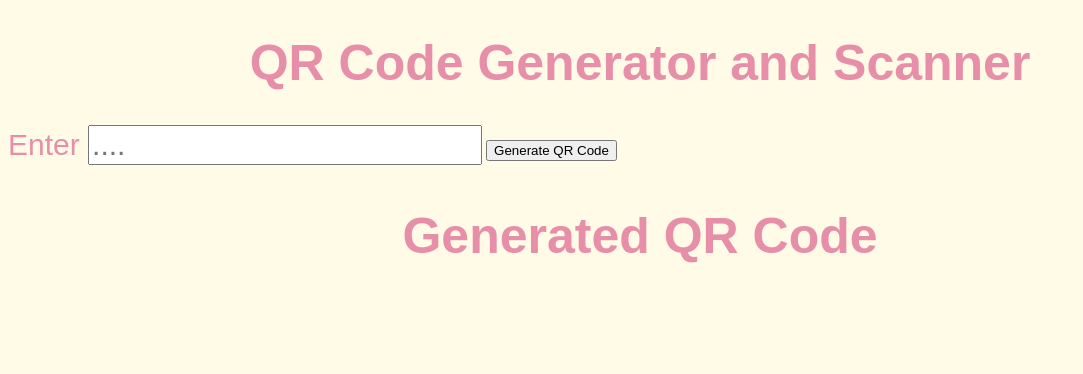
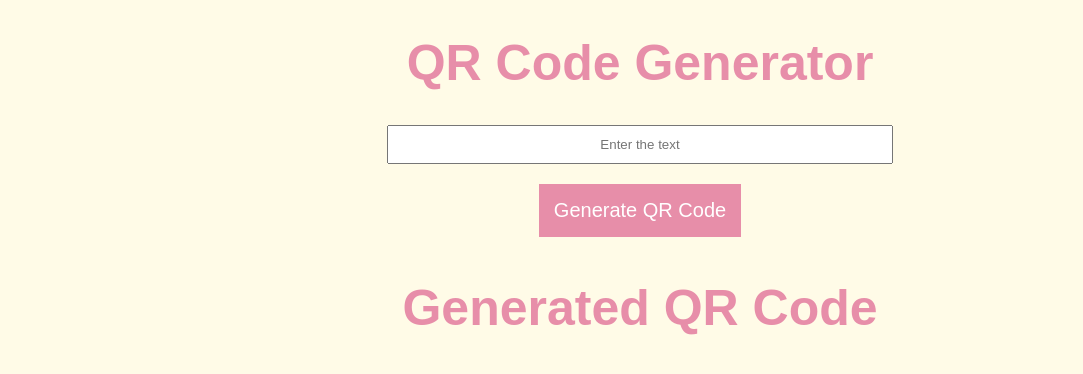
Before and after one commit to akash2600707/QR-generator, a website: page index.html in a window 1280 px wide. Shown: the whole page, without its empty margins (0-1083 px from the left). Drawn offline with nearby package versions, Linux system fonts and the light colour scheme.

Commit message:
Update index.html

```diff
--- a/index.html
+++ b/index.html
@@ -1,25 +1,73 @@
+
 <!DOCTYPE html>
 <html lang="en">
 
 <head>
     <meta charset="UTF-8">
     <meta name="viewport" content="width=device-width, initial-scale=1.0">
-    <title>QR Code Generator and Scanner</title>
+    <title>QR Code Generator</title>
     <script src="https://code.jquery.com/jquery-3.6.0.min.js"></script>
-    <link rel="stylesheet" href="./style.css">
+    <style>
+        body {
+            background-color: #FFFBE7;
+        }
+
+        h1,
+        h2 {
+            text-align: center;
+            font-family: Arial, Helvetica, sans-serif;
+            font-size: 50px;
+            color: #E78EA9;
+        }
+
+        label,
+        input,
+        select,
+        textarea {
+            display: block;
+            margin: 20px auto;
+            text-align: center;
+        }
+
+        input[type="text"],
+        select,
+        textarea {
+            width: 40%;
+            padding: 10px;
+            box-sizing: border-box;
+        }
+
+        button {
+            display: block;
+            margin: 20px auto;
+            padding: 15px;
+            font-size: 20px;
+            background-color: #E78EA9;
+            color: #fff;
+            border: none;
+            cursor: pointer;
+        }
+
+        button:hover {
+            background-color: #D2598E;
+        }
+
+        #qr-code {
+            text-align: center; /* Center the content within the div */
+        }
+    </style>
 </head>
+
 <body>
-    <h1>QR Code Generator and Scanner</h1>
+    <h1>QR Code Generator</h1>
     <div>
-        <label for="text">Enter </label>
-        <input type="text" id="text" placeholder="....">
+        <input type="text" id="text" placeholder="Enter the text">
         <button id="generate">Generate QR Code</button>
     </div>
     <div>
         <h2>Generated QR Code</h2>
         <div id="qr-code"></div>
     </div>
-    <div>
     <script>
         $(document).ready(function () {
             $('#generate').click(function () {
```
Lines whose indentation alone changed are shown as unchanged.
